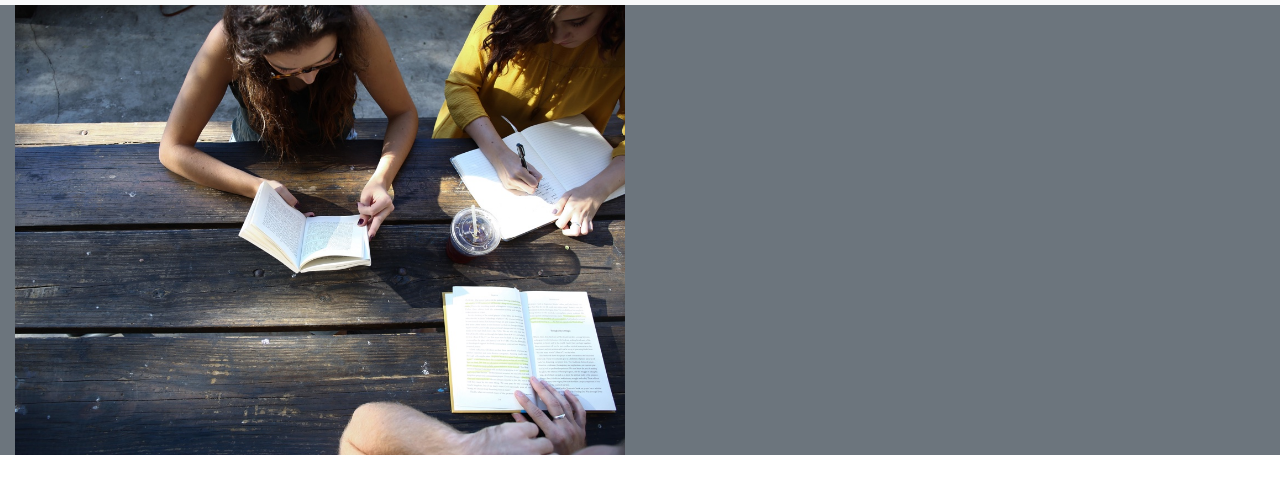
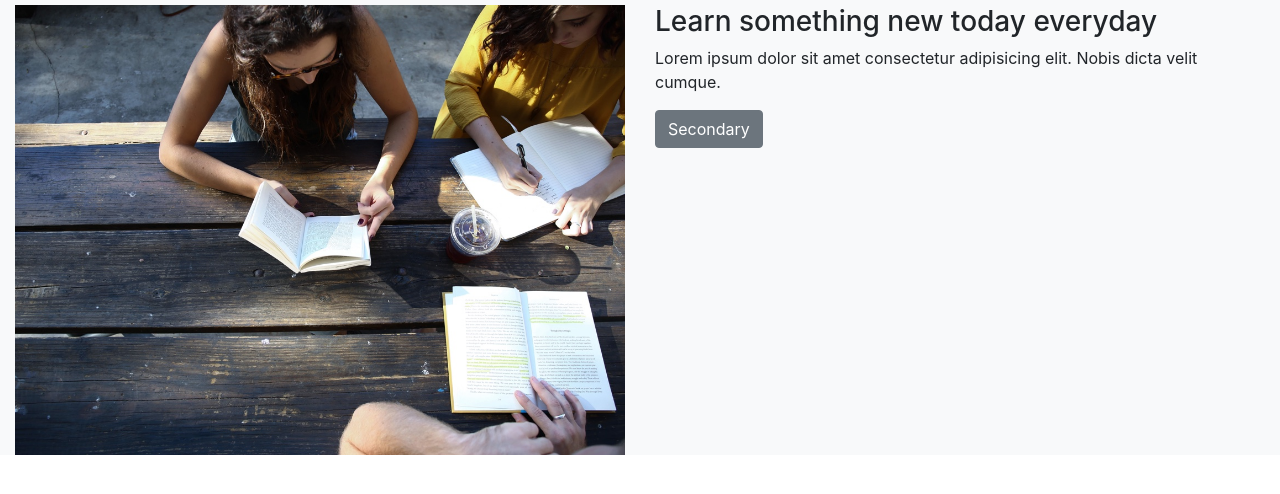
Before and after one commit to kNicholas-8761/colmar-project, a plain HTML site: page index.html in a window 1280 px wide. Shown: the part 54-548 px from the top of the page. Drawn offline with nearby package versions, Linux system fonts and the light colour scheme.

Commit message:
add two columns within banner section

```diff
--- a/index.html
+++ b/index.html
@@ -34,11 +34,16 @@
          </ul>
        </div>
       </nav>
-      <div class="container-fluid bg-secondary ">
+      <div class="container-fluid bg-light ">
           <div class="row d-flex">
-            <div class="col-6">
-                <img src="/capstone_colmar_assets 5/images/banner.jpg" class="img-fluid" alt="Responsive image">
-            </div>
+                <div class="col-6">
+                    <img src="/capstone_colmar_assets 5/images/banner.jpg" class="img-fluid" alt="Responsive image">
+                </div>
+                <div class="col-6">
+                    <h3>Learn something new today everyday</h3>
+                    <p>Lorem ipsum dolor sit amet consectetur adipisicing elit. Nobis dicta velit cumque.</p>
+                    <button type="button" class="btn btn-secondary">Secondary</button>
+                </div>
 
           </div>
 
```
